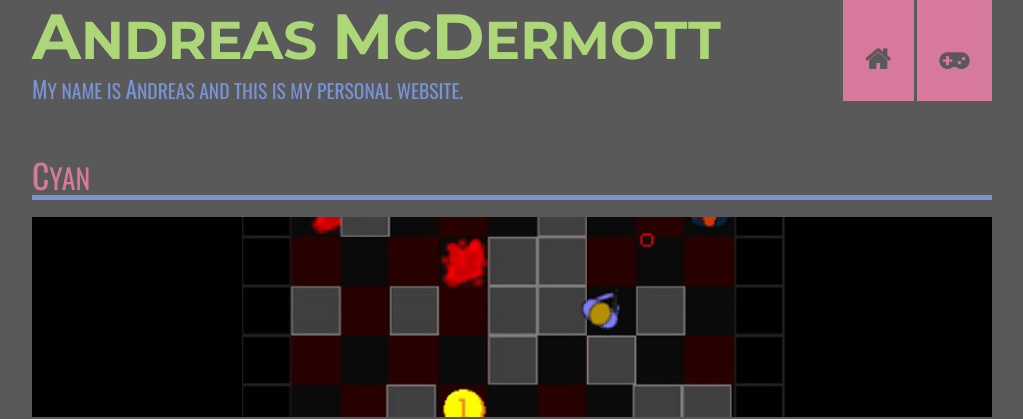
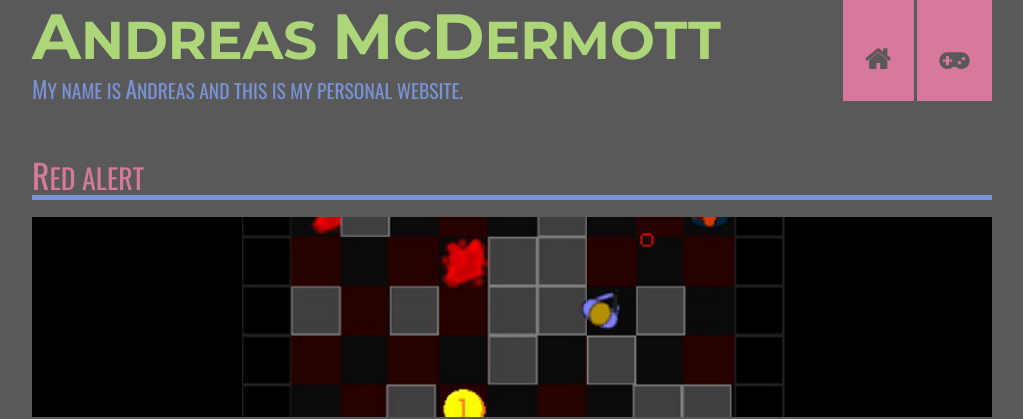
Before and after one commit to andreasmcdermott/andreasmcdermott.github.io, a Jekyll site: the page built from games/index.html, in a window 1280 px wide. Shown: the top 419 px of the page, without its empty margins (128-1151 px from the left). Built offline with Jekyll 4.4.1, drawn with Linux system fonts in a browser that asks for light colours; nearby versions of some CDN libraries.

Commit message:
Game index

```diff
--- a/games/index.html
+++ b/games/index.html
@@ -4,7 +4,7 @@ title: Games
 ---
 <div class="row">
   <div class="span12">
-    <h2 class="space-top"><a href="http://www.andreasmcdermott.com/games/redalert.html">Cyan</a></h2>
+    <h2 class="space-top"><a href="http://www.andreasmcdermott.com/games/redalert.html">Red Alert</a></h2>
     <a href="http://www.andreasmcdermott.com/games/redalert.html"><img src="http://www.andreasmcdermott.com/assets/redalert-banner.jpg" alt="Red Alert" /></a>
   </div>
 </div>
```
